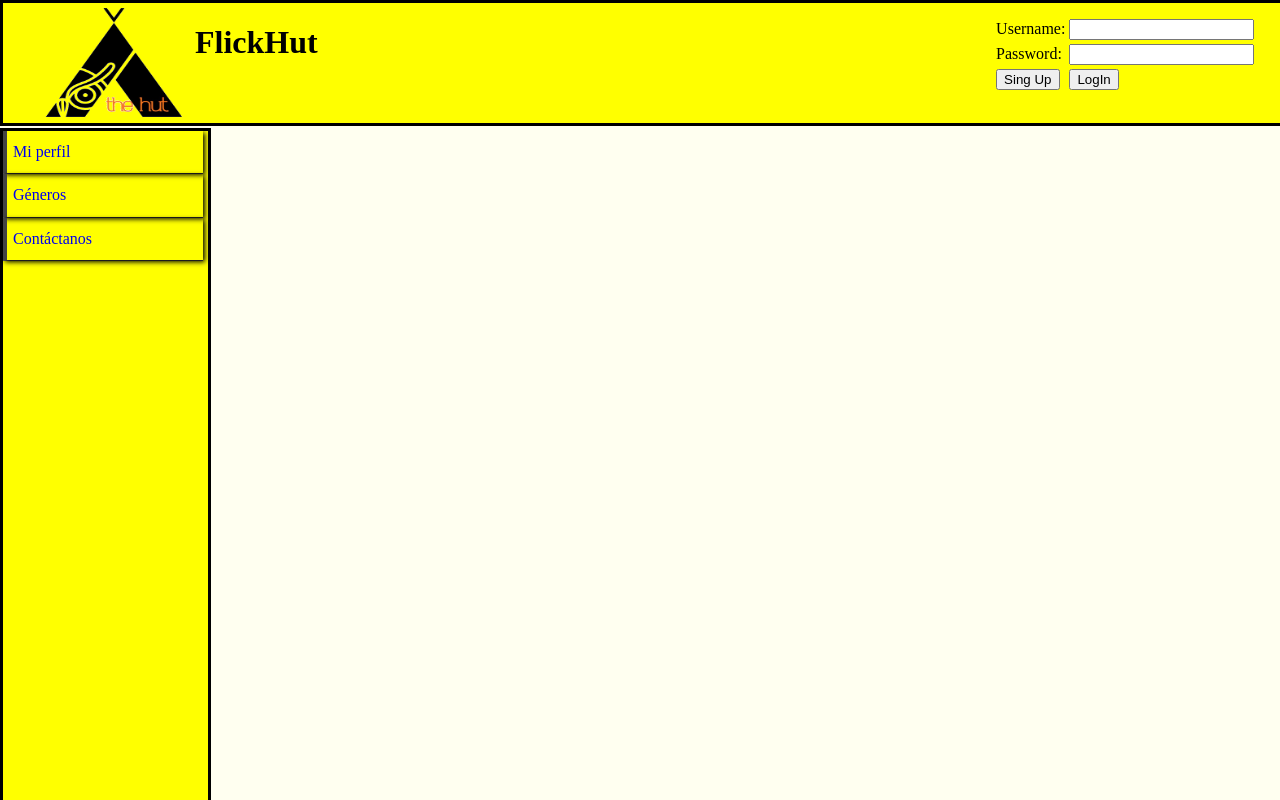
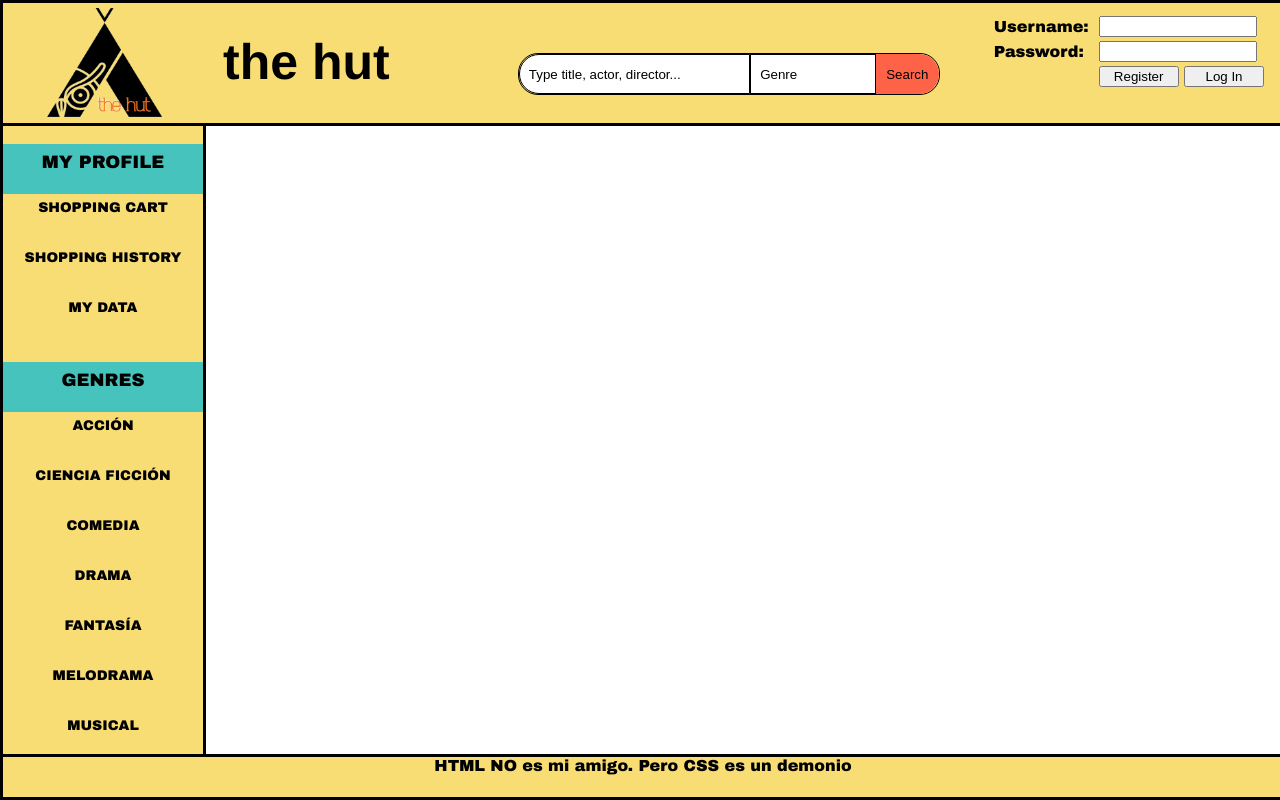
Before and after one commit to rriol97/SI-I, a plain HTML site: page principal.html in a window 1280 px wide. Drawn offline with Linux system fonts and the light colour scheme.

Commit message:
no se como vamoss

```diff
--- a/principal.css
+++ b/principal.css
@@ -1,92 +1,175 @@
+@font-face {
+    font-family: myFirstFont;
+    src: url(sansation_light.woff);
+}
+
 
 body{
-	background: #FFFFF0;
-
+	background: #FFFFFF;
+	font-family: "Arial Black", Gadget, sans-serif
 }
 
-.header{
+#header{
 	width: 100%;
 	position: fixed;
 	height: 120px;
-	background: #FFFF00;
+	background: #F8DD74;
 	top: 0;
 	left: 0;
 	border-style: solid;
 	border-color:  #000000;
+	font-style: bold;
+	display: block;
 }
 
-.header img{
-	width: 13%;
-	height: 100%;
+#header #logo{
+	width: 140px;
+	height: 120px;
 	border: #000000;
-	margin-left: 2%;
+	margin-left: 30px;
 	float: left;
 }
 
 
-.header h1{
-	font-size: 24;
-	font-style: bold;
-	text-align: center;
+#header h1{
+	margin-left: 50px;
+	margin-top: 30px;
+	font-family: 'Oswald', Helvetica, sans-serif;
+	font-size: 50px;
+	color: black;
 	float: left;
+}
 
+#header .searchBox{
+	float:left ;
+	margin-top: 50px;
+	margin-left: 10%;
+	width: 500px
+	height: 30px;
+	font-size: 0;
+	position:relative;
+	border-radius: 20px 20px 20px 20px;
+	border: 1px solid black;
 }
 
 
-.header table{
-	float: right;
-	margin-right: 2%;
-	margin-top: 1%
+.searchGap{
+	left: 0;
+	width: 55%;
+	height: 40px;
+	box-sizing: border-box;
+	border-radius: 20px 0 0 20px;
+	border: 1px solid black;
 }
 
-.menu{
-	width: 205px;
+.categoryBox{
+	width: 30%;
+	height: 40px;
+	box-sizing: border-box;
+	border-radius: 0 0 0 0;
+	border: 1px solid black;
+}
+
+.searchButton{
+	border: none;
+	cursor: pointer;
+	width: 15%;
+	height: 40px;
+	background-size: 35px 35px;
+	background-color: tomato;
+	border-radius: 0 20px 20px 0
+}
+
+
+#header table{
+	border-spacing: 8px 2px;
+	align-items: right;
+	float: right;
+	clear: right;
+	margin-right: 10px;
+	margin-top: 10px;
+	display: block;
+}
+
+
+.headerTextBox{
+	width: 150px
+}
+
+.headerButton{
+	align-self: right;
+	width: 80px
+}
+
+#menuPane{
+	width: 200px;
 	height: 100%;
 	float: left;
 	left: 0;
 	position: fixed;
-	background: #FFFF00;
+	background: #F8DD74;
 	border-style: solid;
 	border-color:  #000000;
-	margin-top:120px;
+	margin-top:115px;
+	font-size: 0;
 }
 
-.enum{
-	line-height: 1.9;
-	text-decoration: none;
-	margin-left:0px;
-	margin-top: 0px;
-	margin-right: 0px;
+.menu{
+	left: 0;
 	padding: 0;
-	float: left;
+	margin: 0;
+	list-style: none;
+	display: inline-block;
+	text-align: center;
+	font-size: 0;
+	line-height: 2;
 }
 
-.enum li{
-	list-style: none;
-	border-bottom: 1px solid #666;
-	width:200px;
+.menu li{
+	vertical-align: center;
+	margin-top: 0;
+	width: 200px;
+	height: 50px;
+	text-transform: uppercase;
+	font-weight: 800;
+	cursor: pointer;
+	text-decoration: none;
 }
 
-.enum li a{
-	display: block;
-	text-decoration: none;
-	padding:6px;
-	border-left: 4px solid #444;
-	box-shadow: 2px 2px 5px #000;
+ul li span{
+	vertical-align: center;
 }
 
-.enum li a:hover{
-	color:#C37D35;
-	transition: all .3s;
+ul li.clasifier{
+	font-size: 18px;
+	background-color: #46c3bd;
 }
 
-.enum li ul{
-	display:none;
+ul li span a{
+	font-size: 14px;
+	text-decoration: none;
+	color: black;
 }
 
-.enum li:hover ul{
-	display: block;
+ul li.profile:hover{
+	background: tomato;
 }
-.submenu li a{
-	background: #dad6d5;
+
+ul li.genre:hover{
+	background: tomato;
 }
+
+#footer{
+	width: 100%;
+	height: 40px;
+	position: fixed;
+	background: #F8DD74;
+	bottom: 0;
+	left: 0;
+	border-style: solid;
+	border-color:  #000000;
+	font-style: bold;
+	vertical-align: middle;
+	text-align: center;
+	clear:both;
+}
--- a/principal.html
+++ b/principal.html
@@ -2,79 +2,88 @@
 <html>
 	<head>
 		<meta charset="UTF-8">
-		<title>FlickHut</title>
+		<title>TheHut</title>
 		<link rel="stylesheet" href="principal.css">
 	</head>
 
 	<body>
+		<div id="container">
 
-		<div class="container">
-			<div class="header">
+			<div id="header">
 
-				<img src="imgs/logo.png" />
+				<img id="logo" src="imgs/logo.png" />
 
-				<h1>FlickHut</h1>
+				<h1>the hut</h1>
 
-		<!-- 		<form action="/action_page.php" autocomplete="on" target=_top>
-					<input type="busq" name="busq">
-					<input type="submit" value="Search">
-				</form> -->
 
-				<form action="/action_page.php" autocomplete="on" target=_top>
+				<div class="searchBox">
+
+					<input class="searchGap" type="text" value="  Type title, actor, director..."/>
+					<input class="categoryBox" type="text" value="  Genre"/>
+					<input class="searchButton" type="submit" value="Search"/>
+
+				</div>
+
+
+				<div>
 					<table>
 						<tr>
 							<td>Username:</td>
-							<td><input type="text" name="uname"></td>
-
+							<td>
+								<form>
+									<input class="headerTextBox" type="text" name="uname">
+								</form>
+							</td>
 						</tr>
 
 						<tr>
 							<td>Password:</td>
-							<td><input type="text" name="pss"></td>
+							<td>
+								<form action="/action_page.php" autocomplete="on" target=_top>
+									<input  class="headerTextBox" type="Password" name="pwd">
+								</form>
+							</td>
 						</tr>
 
 						<tr>
-							<td><input type="submit" value="Sing Up"></td>
-							<td><input type="submit" value="LogIn"></td>
+							<td>
+							</td>
+							<td>
+								<form action="/action_page.php" autocomplete="on" target=_top>
+									<input class="headerButton" type="submit" value="Register">
+									<input class="headerButton" type="submit" value="Log In">
+								</form>
+							</td>
 		  				</tr>
 		  			</table>
-				</form>
-			</div>
+		  		</div>
+		  	</div>
 
-			<div class="menu">
+			<div id="menuPane">
 
-				<ul class="enum">
-					<li><a href="#">Mi perfil</a>
-
-						<ul class="submenu">
-							<li><a href="#">Cesta de la compra</a></li>
-							<li><a href="#">Historial de compras</a></li>
-							<li><a href="#">Mis datos</a></li>
-
-						</ul>
-					</li>
-
-					<li><a href="#">Géneros</a>
-						<ul class = "submenu">
-							<li><a href="#">Acción</a></li>
-							<li><a href="#">Ciencia ficción</a></li>
-							<li><a href="#">Comedia</a></li>
-							<li><a href="#">Drama</a></li>
-							<li><a href="#">Fantasía</a></li>
-							<li><a href="#">Melodrama</a></li>
-							<li><a href="#">Musical</a></li>
-							<li><a href="#">Romance</a></li>
-							<li><a href="#">Suspense</a></li>
-							<li><a href="#">Terror</a></li>
-						</ul>
-					</li>
-
-					<li><a href="#">Contáctanos</a></li>
+				<ul class="menu">
+					<li class="clasifier"><span><p>My profile</p></span></li>
+					<li class="profile"><span><a href="#">Shopping Cart</a></span></li>
+					<li class="profile"><span><a href="#">Shopping History</a></span></li>
+					<li class="profile"><span><a href="#">My Data</a></span></li>
+					<li class="clasifier"><span><p>Genres</p></span></li>
+					<li class="genre"><span><a href="#">Acción</a></span></li>
+					<li class="genre"><span><a href="#">Ciencia ficción</a></span></li>
+					<li class="genre"><span><a href="#">Comedia</a></span></li>
+					<li class="genre"><span><a href="#">Drama</a></span></li>
+					<li class="genre"><span><a href="#">Fantasía</a></span></li>
+					<li class="genre"><span><a href="#">Melodrama</a></span></li>
+					<li class="genre"><span><a href="#">Musical</a></span></li>
+					<li class="genre"><span><a href="#">Romance</a></span></li>
+					<li class="genre"><span><a href="#">Suspense</a></span></li>
+					<li class="genre"><span><a href="#">Terror</a></span></li>
 				</ul>
 
 			</div>
 
-			<div id="footer" style="background-color:#FFA500;clear:both;text-align:center;">Copyright © 2011 W3Schools.com</div>
+			<div id="footer">
+				HTML NO es mi amigo. Pero CSS es un demonio
+			</div>
 
 		</div>
 	</body>
```
Also changed, not shown: imgs/search.png (added).
